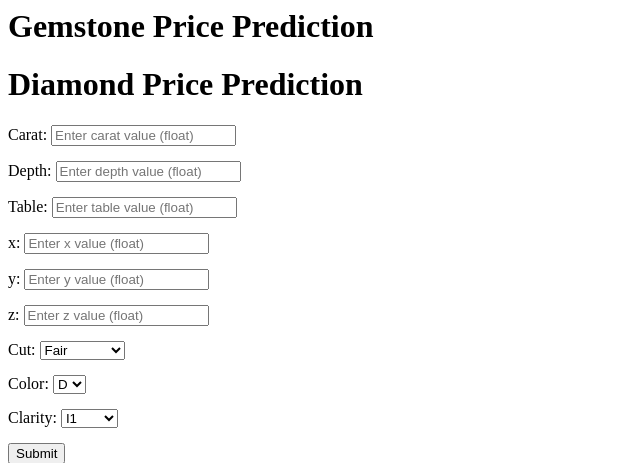
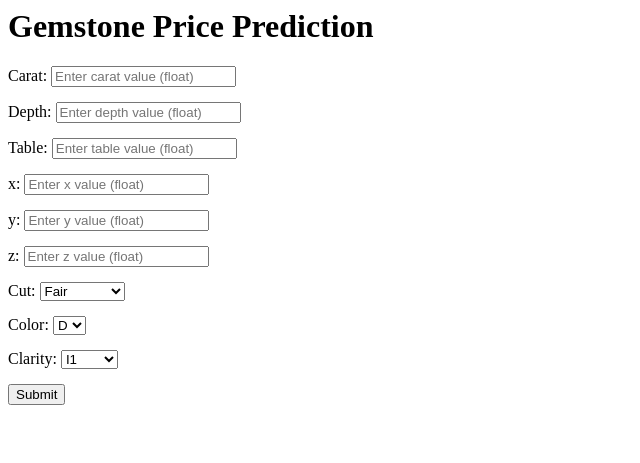
Before and after one commit to HailHydra/Gemstone_Price_Prediction, a Flask app: page / in a window 1280 px wide. Shown: the top 463 px of the page, without its empty margins (0-640 px from the left). Run offline with Flask 3, Linux system fonts and the light colour scheme.

Commit message:
Final out 3.0

```diff
--- a/templates/index.html
+++ b/templates/index.html
@@ -12,7 +12,6 @@
     </style>
 </head>
 <body>
-    <h1>Diamond Price Prediction</h1>
 
     <form action="{{ url_for('predict_datapoint') }}" method="POST">
         <div class="form-group">
```
Also changed, not shown: README.md.
